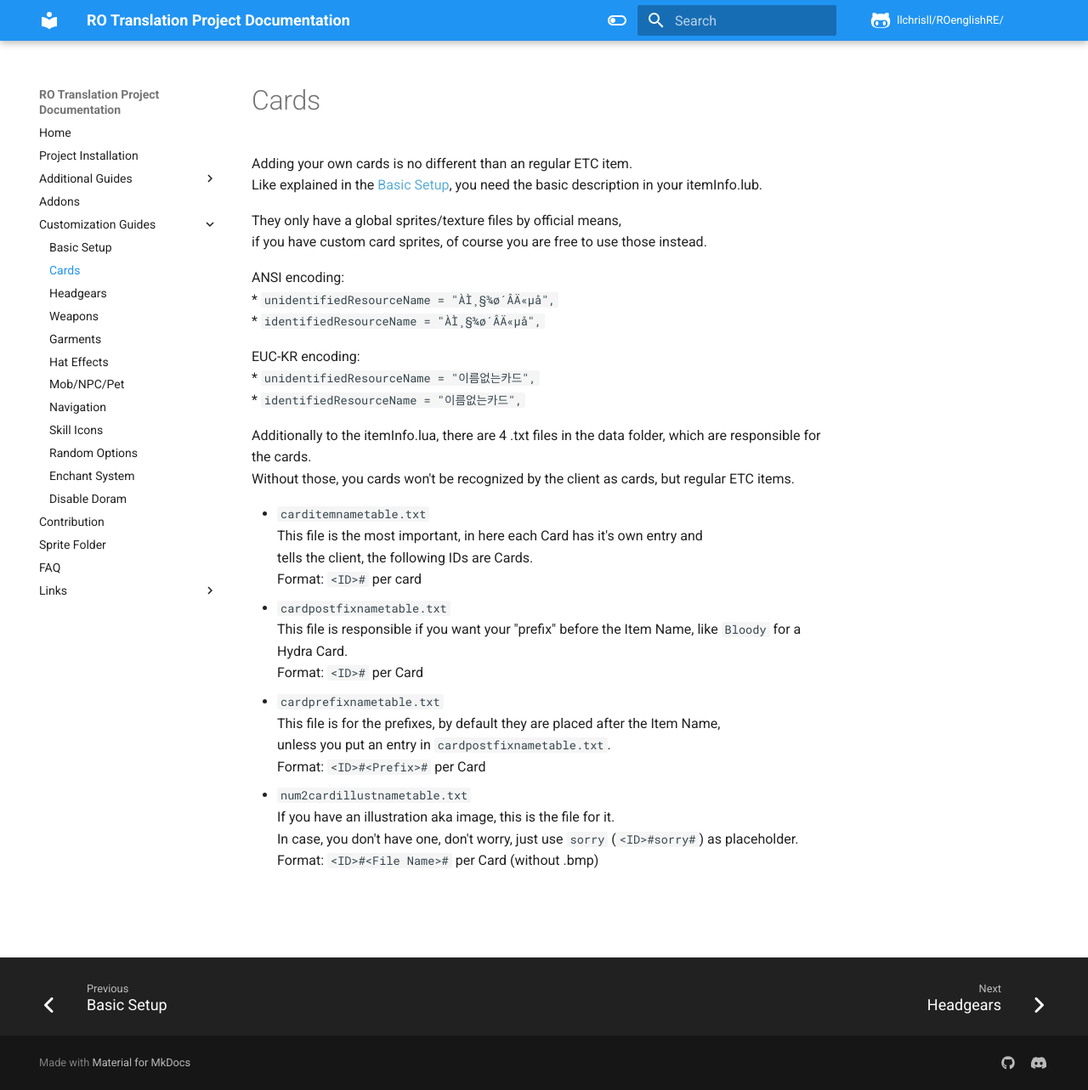
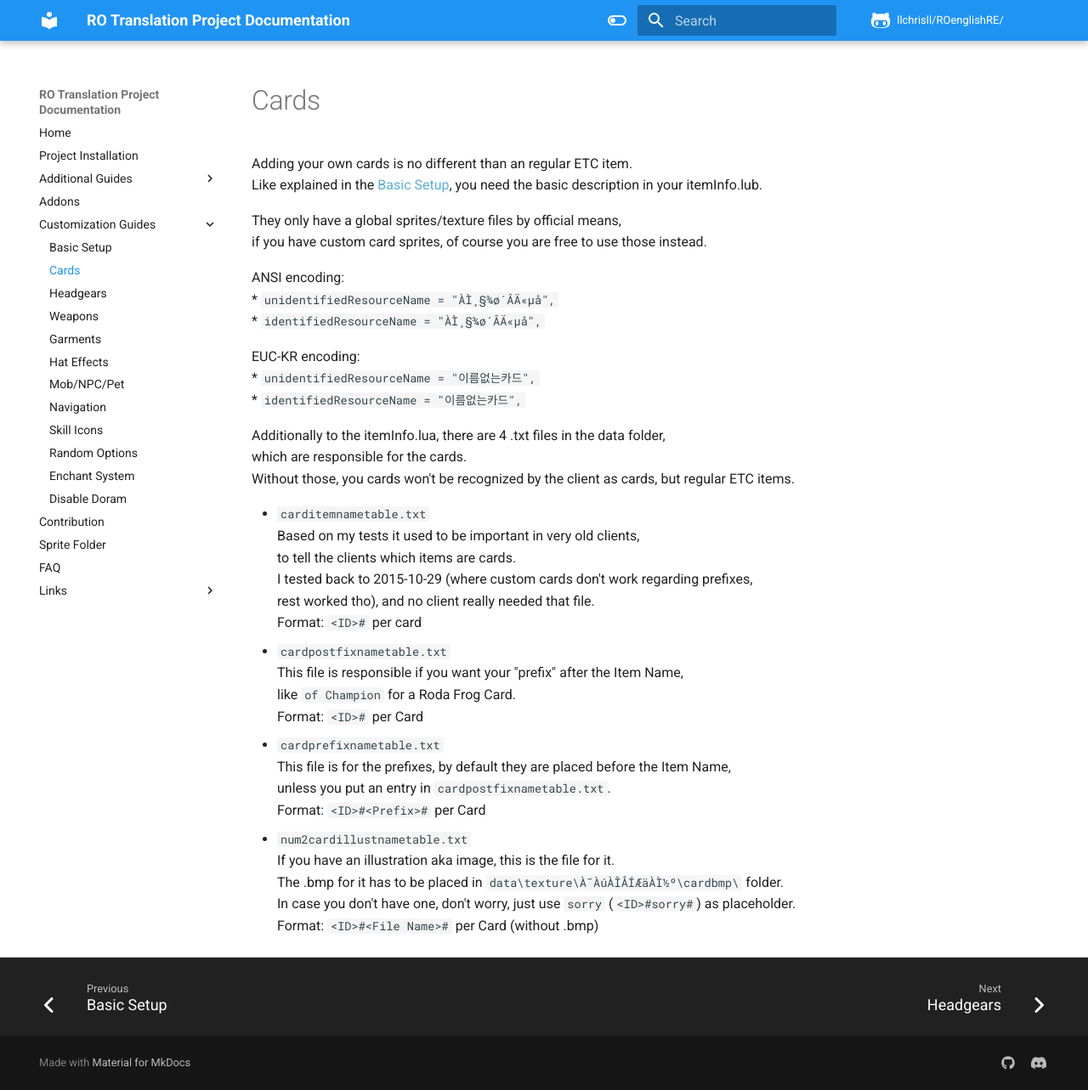
Before and after one commit to llchrisll/ROTPDocs, an MkDocs documentation site: the page built from docs/guides/cards.md, in a window 1280 px wide and 1283 px high. Shown: the whole window at 85% size. Built offline with MkDocs 1.6.1 and Material for MkDocs 9.7.7, drawn with Linux system fonts in a browser that asks for light colours; comment, search, counter and statistics services are not loaded.

Commit message:
Small adjustments to cards.md

```diff
--- a/docs/guides/cards.md
+++ b/docs/guides/cards.md
@@ -12,21 +12,26 @@ if you have custom card sprites, of course you are free to use those instead.
   * `unidentifiedResourceName = "이름없는카드",`
   * `identifiedResourceName = "이름없는카드",`
 
-Additionally to the itemInfo.lua, there are 4 .txt files in the data folder, which are responsible for the cards.
+Additionally to the itemInfo.lua, there are 4 .txt files in the data folder,
+which are responsible for the cards.
 Without those, you cards won't be recognized by the client as cards, but regular ETC items.
 
   * `carditemnametable.txt`
-	This file is the most important, in here each Card has it's own entry and
-	tells the client, the following IDs are Cards.
+	Based on my tests it used to be important in very old clients,
+	to tell the clients which items are cards.
+	I tested back to 2015-10-29 (where custom cards don't work regarding prefixes,
+	rest worked tho), and no client really needed that file.
 	Format: `<ID>#` per card
   * `cardpostfixnametable.txt`
-	This file is responsible if you want your "prefix" before the Item Name, like `Bloody` for a Hydra Card.
+	This file is responsible if you want your "prefix" after the Item Name,
+	like `of Champion` for a Roda Frog Card.
 	Format: `<ID>#` per Card
   * `cardprefixnametable.txt`
-	This file is for the prefixes, by default they are placed after the Item Name,
+	This file is for the prefixes, by default they are placed before the Item Name,
 	unless you put an entry in `cardpostfixnametable.txt`.
 	Format: `<ID>#<Prefix>#` per Card
   * `num2cardillustnametable.txt`
 	If you have an illustration aka image, this is the file for it.
-	In case, you don't have one, don't worry, just use `sorry` (`<ID>#sorry#`) as placeholder.
+	The .bmp for it has to be placed in `data\texture\À¯ÀúÀÎÅÍÆäÀÌ½º\cardbmp\` folder.
+	In case you don't have one, don't worry, just use `sorry` (`<ID>#sorry#`) as placeholder.
 	Format: `<ID>#<File Name>#` per Card (without .bmp)
```
